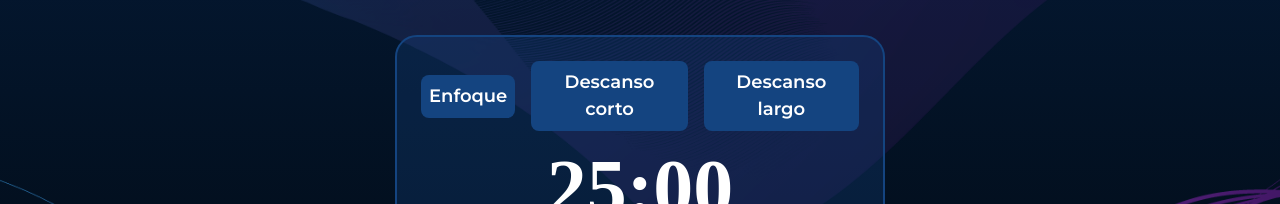
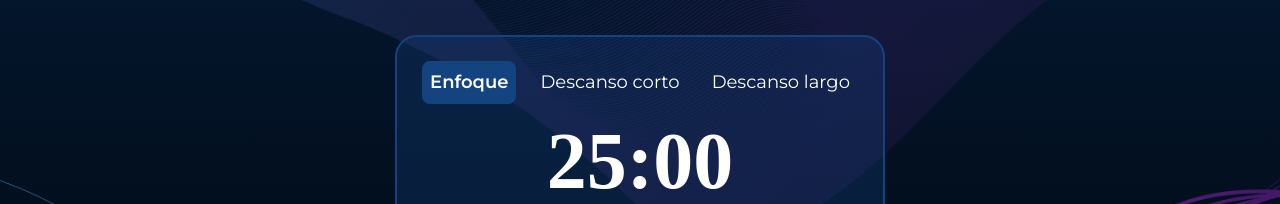
Before and after one commit to pedrogalvis/timer, a plain HTML site: page index.html in a window 1280 px wide. Shown: the part 596-800 px from the top of the page. Drawn offline with nearby package versions, Linux system fonts and the light colour scheme; a web font is replaced by a local one.

Commit message:
Update index.html

```diff
--- a/index.html
+++ b/index.html
@@ -41,10 +41,10 @@
                         <button data-contexto="enfoque" class="app__card-button app__card-button--enfoque active">Enfoque</button>
                     </li>
                     <li class="app__card-list-item">
-                        <button data-contexto="short" class="app__card-button app__card-button--corto active">Descanso corto</button>
+                        <button data-contexto="short" class="app__card-button app__card-button--corto ">Descanso corto</button>
                     </li>
                     <li class="app__card-list-item">
-                        <button data-contexto="long" class="app__card-button app__card-button--largo active">Descanso largo</button>
+                        <button data-contexto="long" class="app__card-button app__card-button--largo ">Descanso largo</button>
                     </li>
                 </ul>
                 <div id="timer" class="app__card-timer"></div>
```
